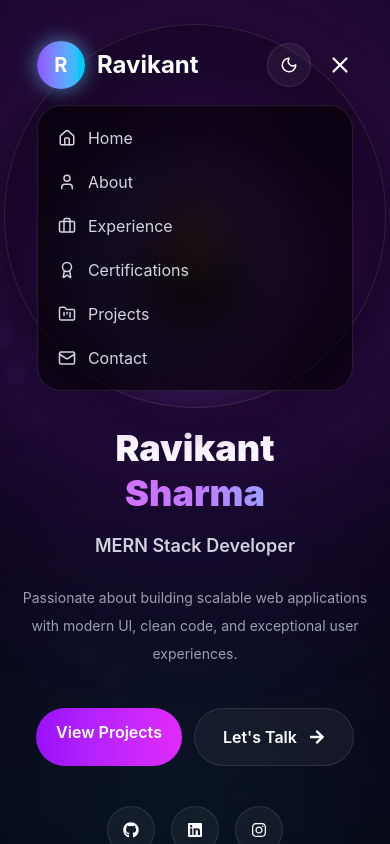
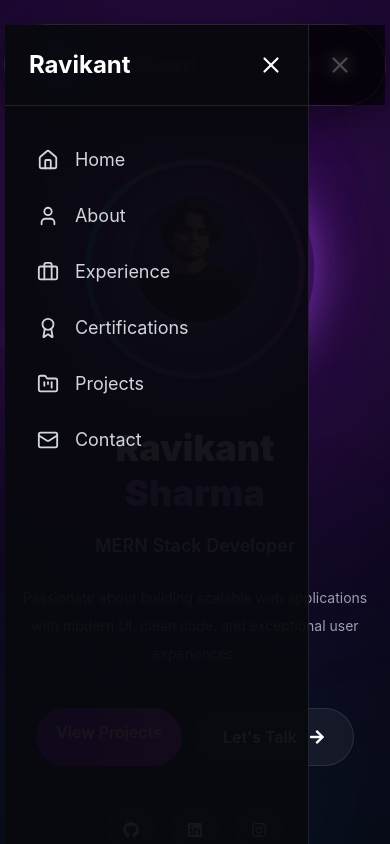
Before and after one commit to neev12sm/Ravikant.dev, a React (Vite) app: page / in a window 390 px wide. Both pictures are taken after a click on the button 340 px from the left and 65 px from the top of the page. Shown: the top 844 px of the page. Built offline with nearby package versions, Linux system fonts and the light colour scheme.

Commit message:
final touch

```diff
--- a/src/components/Navbar.jsx
+++ b/src/components/Navbar.jsx
@@ -1,8 +1,4 @@
-
-
-
-
-import { useState } from "react";
+import { useState, useEffect } from "react";
 import { motion } from "framer-motion";
 import {
   House,
@@ -22,6 +18,17 @@ export default function Navbar({
   setDarkMode,
 }) {
   const [menuOpen, setMenuOpen] = useState(false);
+  useEffect(() => {
+  if (menuOpen) {
+    document.body.style.overflow = "hidden";
+  } else {
+    document.body.style.overflow = "auto";
+  }
+
+  return () => {
+    document.body.style.overflow = "auto";
+  };
+}, [menuOpen]);
 
   const navItems = [
     { name: "Home", icon: House },
@@ -37,7 +44,7 @@ export default function Navbar({
       initial={{ y: -100, opacity: 0 }}
       animate={{ y: 0, opacity: 1 }}
       transition={{ duration: 0.8 }}
-      className="fixed top-6 left-1/2 -translate-x-1/2 z-50 w-full flex justify-center"
+      className="fixed top-6 left-1/2 -translate-x-1/2 z-30 w-full flex justify-center"
     >
       <nav
         className={`
@@ -208,29 +215,44 @@ export default function Navbar({
 
         {/* Mobile Menu */}
        {menuOpen && (
+  <>
+    {/* Dark Overlay */}
     <motion.div
-            initial={{ opacity: 0, y: -15 }}
-            animate={{ opacity: 1, y: 0 }}
-            className={`
-              lg:hidden
-              mt-4
-              rounded-3xl
-              backdrop-blur-xl
-              p-5
+      initial={{ opacity: 0 }}
+      animate={{ opacity: 1 }}
+      exit={{ opacity: 0 }}
+      onClick={() => setMenuOpen(false)}
+      className="fixed inset-0 bg-black/60 backdrop-blur-sm z-40 lg:hidden"
+    />
+
+    {/* Sidebar */}
+    <motion.div
+      initial={{ x: "-100%" }}
+      animate={{ x: 0 }}
+      exit={{ x: "-100%" }}
+      transition={{ duration: 0.35 }}
+      className={`fixed top-0 left-0 h-screen w-[80%] max-w-[320px] z-50 lg:hidden
       ${
         darkMode
-                  ? `
-                    border border-white/10
-                    bg-black/50
-                  `
-                  : `
-                    border border-purple-400/30
-                    bg-purple-900/40
-                  `
+          ? "bg-[#09090f]/95 border-r border-white/10"
+          : "bg-[#170028]/95 border-r border-purple-500/30"
       }
-            `}
+      backdrop-blur-2xl`}
     >
-            <ul className="flex flex-col gap-5">
+      <div className="flex items-center justify-between p-6 border-b border-white/10">
+        <h2 className="text-2xl font-bold text-white">
+          Ravikant
+        </h2>
+
+        <button
+          onClick={() => setMenuOpen(false)}
+          className="text-white"
+        >
+          <X size={26} />
+        </button>
+      </div>
+
+      <ul className="flex flex-col gap-7 px-8 py-10">
         {navItems.map((item) => {
           const Icon = item.icon;
 
@@ -238,19 +260,15 @@ export default function Navbar({
             <li key={item.name}>
               <a
                 href={`#${item.name.toLowerCase()}`}
-                      className={`
-                        flex
-                        items-center
-                        gap-3
-                        transition-all
+                onClick={() => setMenuOpen(false)}
+                className={`flex items-center gap-4 text-lg transition
                 ${
                   darkMode
-                            ? "text-gray-300 hover:text-violet-400"
+                    ? "text-gray-300 hover:text-purple-400"
                     : "text-white hover:text-cyan-300"
-                        }
-                      `}
+                }`}
               >
-                      <Icon size={18} />
+                <Icon size={22} />
                 {item.name}
               </a>
             </li>
@@ -258,6 +276,7 @@ export default function Navbar({
         })}
       </ul>
     </motion.div>
+  </>
 )}
       </nav>
     </motion.header>
```
Lines whose indentation alone changed are shown as unchanged.
